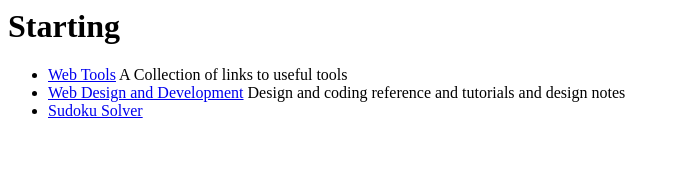
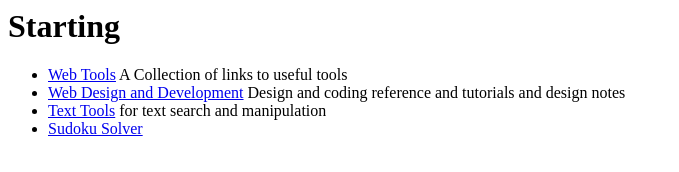
Before and after one commit to StephenWoodruff/15ebalnakeil, a plain HTML site: page index.html in a window 1280 px wide. Shown: the whole page, without its empty margins (0-679 px from the left). Drawn offline with Linux system fonts and the light colour scheme.

Commit message:
Update index.html

```diff
--- a/index.html
+++ b/index.html
@@ -5,6 +5,7 @@
     <ul>
       <li><a href="WebTools/index.html">Web Tools</a> A Collection of links to useful tools</a> </li>
       <li><a href="WebDesign/index.html">Web Design and Development</a> Design and coding reference and tutorials and design notes </li>
+      <li><a href="TextTools/index.html">Text Tools</a> for text search and manipulation </li>
       <li><a href="sudoku.html">Sudoku Solver</a> </li>
     </ul>
   </body>
```
